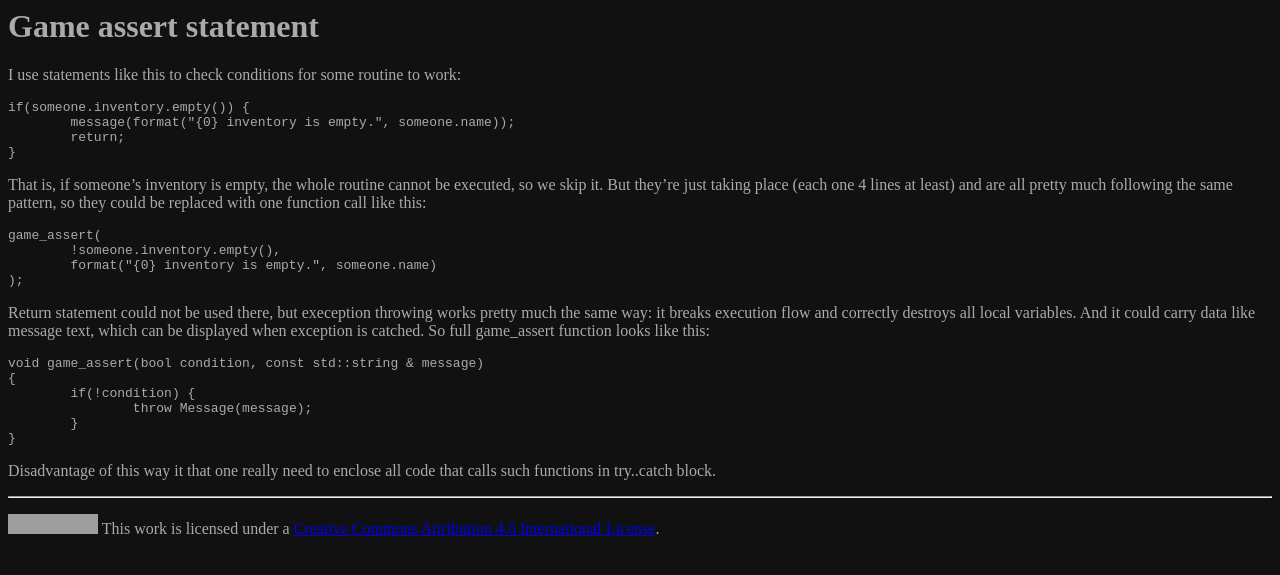
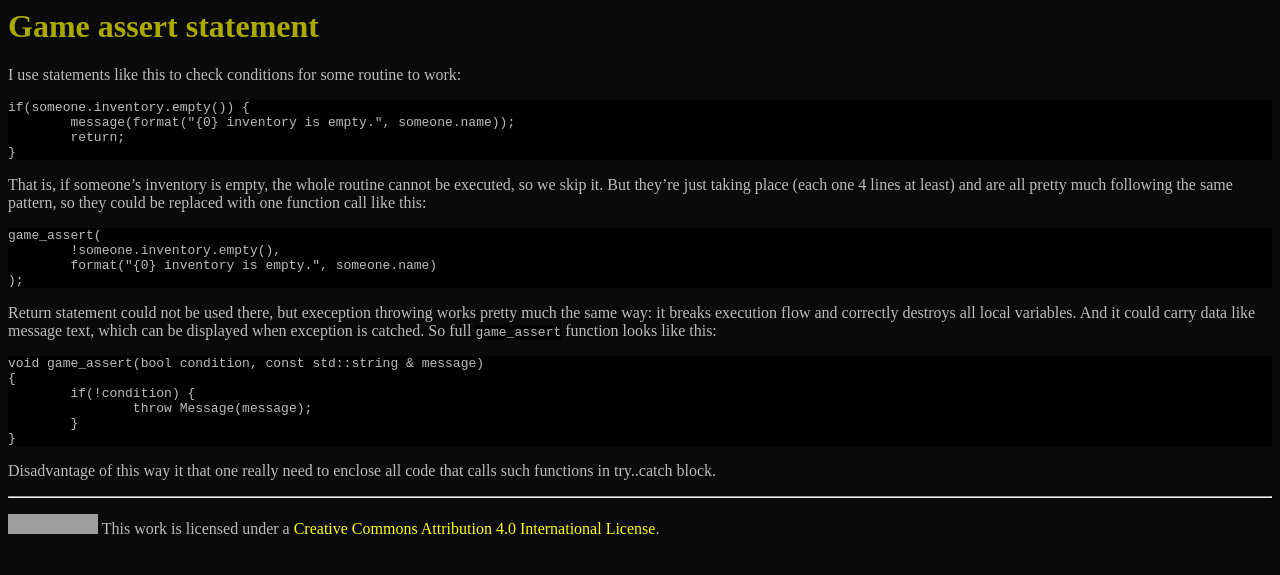
Before and after one commit to clckwrkbdgr/clckwrkbdgr.github.io, a Jekyll site: the page built from _posts/2013-11-23-game-assert-statement.md, in a window 1280 px wide. Shown: the top 575 px of the page. Built offline with Jekyll 4.4.1, drawn with Linux system fonts in a browser that asks for light colours; Markdown is read by kramdown in place of the engine named in the settings; grey boxes are pictures that could not be loaded.

Commit message:
CSS: colors. Fixed some posts.

````diff
--- a/_posts/2013-11-23-game-assert-statement.md
+++ b/_posts/2013-11-23-game-assert-statement.md
@@ -21,7 +21,7 @@ game_assert(
 );
 ```
 
-Return statement could not be used there, but exeception throwing works pretty much the same way: it breaks execution flow and correctly destroys all local variables. And it could carry data like message text, which can be displayed when exception is catched. So full game_assert function looks like this:
+Return statement could not be used there, but exeception throwing works pretty much the same way: it breaks execution flow and correctly destroys all local variables. And it could carry data like message text, which can be displayed when exception is catched. So full `game_assert` function looks like this:
 
 ```c++
 void game_assert(bool condition, const std::string & message)
--- a/dim.css
+++ b/dim.css
@@ -1 +1,8 @@
-body { background-color: #111111; color: #aaaaaa; }
+body { background-color: #0a0a0a; color: #bbbbbb; }
+a:link { color: #ffff00; text-decoration: none; }
+a:visited { color: #aaaa00; text-decoration: none; }
+a:hover, a:active { color: #ffff00; text-decoration: underline; }
+code, pre { background: #000000; }
+h1, h2, h3, h4, h5 { color: #aaaa00; }
+em, i { color: #ffffff; }
+strong, b { color: #ffffff; }
````
Also changed, not shown: old/client-server.md (+3 -3 lines).
